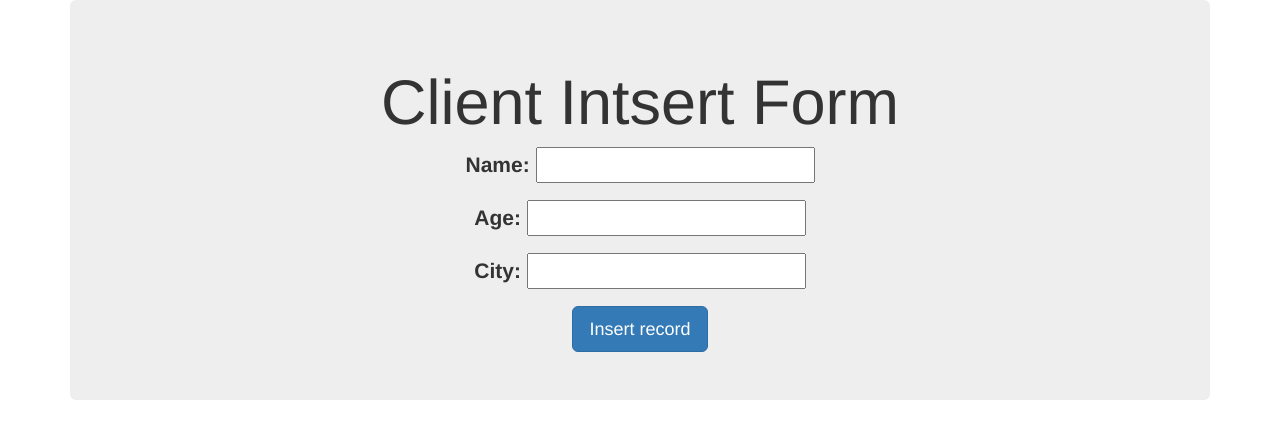
After one commit to mdrahmat-ali/intern, a Django app: page /create in a window 1280 px wide. The commit adds this page. Shown: the top 439 px of the page. Run offline with Django 4.2, Linux system fonts and the light colour scheme; some libraries are stand-ins or nearby versions.

Commit message:
first commit

```diff
--- a/Clint/urls.py
+++ b/Clint/urls.py
@@ -20,10 +20,13 @@ from testapp import views
 urlpatterns = [
     path('admin/', admin.site.urls),
     path('home', views.homeview),
-    path('user', views.userview),
     path('accounts/', include('django.contrib.auth.urls')),
     path('art', views.artistview),
     path('work', views.workview),
     path('logout', views.thankview),
     path('register', views.registerview),
+    path('create', views.createview),
+    path('retrive',views.retriveview),
+    path('delete/<int:id>',views.delete_view),
+    path('update/<int:id>', views.update_view),
 ]
--- /dev/null
+++ b/templates/create.html
@@ -0,0 +1,10 @@
+<!DOCTYPE html>
+{%extends 'base.html'%}
+    {%block body_block%}
+        <h1>Client Intsert Form</h1>
+        <form method="post">
+            {{form.as_p}}
+            {%csrf_token%}
+            <input type="submit" class="btn btn-primary btn-lg" value="Insert record">
+        </form>
+    {%endblock%}
--- a/templates/home.html
+++ b/templates/home.html
@@ -4,7 +4,7 @@
         <div class="container">
             <div class="jumbotron">
                 <h1>Welcome to Intern Assignment </h1><hr>
-                <a href="/user" class=" btn btn-primary">Client Table</a>
+                <a href="/retrive" class=" btn btn-primary">Client Table</a>
                 <a href="/art" class=" btn btn-primary">Artist Table</a>
                 <a href="/work" class=" btn btn-primary">Work Table</a><br><br>
                 <a href="/logout" class=" btn btn-primary">Logout</a>
--- a/testapp/admin.py
+++ b/testapp/admin.py
@@ -1,7 +1,7 @@
 from django.contrib import admin
-from testapp.models import User,Artist,Work
+from testapp.models import Client,Artist,Work
 
-class UserAdmin(admin.ModelAdmin):
+class ClientAdmin(admin.ModelAdmin):
     list_display=['name','age','city']
 
 class ArtistAdmin(admin.ModelAdmin):
@@ -10,6 +10,6 @@ class ArtistAdmin(admin.ModelAdmin):
 class WorkAdmin(admin.ModelAdmin):
     list_display=['name','work_type']
 
-admin.site.register(User,UserAdmin)
+admin.site.register(Client,ClientAdmin)
 admin.site.register(Artist,ArtistAdmin)
 admin.site.register(Work,WorkAdmin)
--- a/testapp/forms.py
+++ b/testapp/forms.py
@@ -1,7 +1,13 @@
 from django import forms
 from django.contrib.auth.models import User
+from testapp.models import Client
 
 class RegisterForm(forms.ModelForm):
     class Meta:
         model=User
         fields=['username','password','email','first_name','last_name']
+
+class ClientForm(forms.ModelForm):
+    class Meta:
+        model=Client
+        fields='__all__'
--- a/testapp/models.py
+++ b/testapp/models.py
@@ -1,6 +1,6 @@
 from django.db import models
 
-class User(models.Model):
+class Client(models.Model):
     name=models.CharField(max_length=30)
     age=models.IntegerField()
     city=models.CharField(max_length=100)
--- a/testapp/views.py
+++ b/testapp/views.py
@@ -1,15 +1,21 @@
 from django.shortcuts import render,redirect
-from testapp.models import User,Artist,Work
+from testapp.models import Client,Artist,Work
 from django.contrib.auth.decorators import login_required
 from testapp.forms import RegisterForm
+from testapp.forms import ClientForm
 
 @login_required
 def homeview(request):
     return render(request, 'home.html')
 
-def userview(request):
-    Users=User.objects.all()
-    return render(request, 'user.html',{'Users':Users})
+def createview(request):
+    form=ClientForm()
+    if request.method=='POST':
+        form=ClientForm(request.POST)
+        if form.is_valid:
+            form.save()
+        return redirect('/retrive')
+    return render(request, 'create.html',{'form':form})
 
 def artistview(request):
     Artists=Artist.objects.all()
@@ -31,3 +37,20 @@ def registerview(request):
         form.save()
         return redirect('/accounts/login')
     return render(request, 'register.html',{'form':form})
+
+def retriveview(request):
+    Clients=Client.objects.all()
+    return render(request,'user.html',{'Clients':Clients})
+
+def delete_view(request,id):
+    client=Client.objects.get(id=id)
+    client.delete()
+    return redirect('/retrive')
+
+def update_view(request,id):
+    client=Client.objects.get(id=id)
+    form=ClientForm(request.POST,instance=client)
+    if form.is_valid():
+        form.save()
+        return redirect('/retrive')
+    return render(request, 'update.html',{'client':client})
```
Also changed, not shown: templates/update.html (added, +13 -0 lines), templates/user.html (+11 -8 lines), db.sqlite3, testapp/migrations/0003_client_delete_register.py (added).
